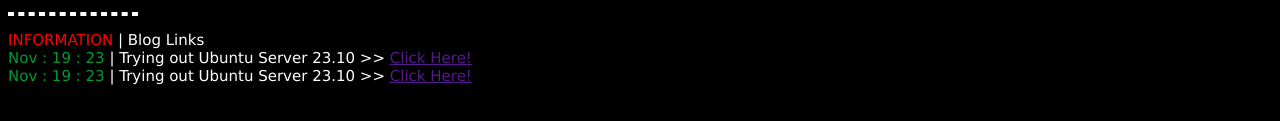
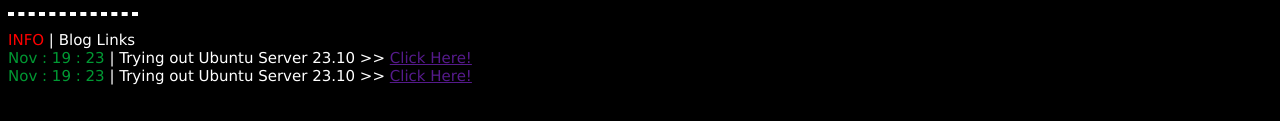
Before and after one commit to alfredrb/alfredrb.github.io, a plain HTML site: page index.html in a window 1280 px wide. Shown: the part 168-289 px from the top of the page. Drawn offline with Linux system fonts and the light colour scheme.

Commit message:
Update index.html

```diff
--- a/index.html
+++ b/index.html
@@ -28,7 +28,7 @@
 <div class="BlogLinks">
 <p>
 
-		  <red>INFORMATION</red>		      | Blog Links
+      <red>INFO</red>		             | Blog Links
 <br>	<green>Nov : 19 : 23</green>		| Trying out Ubuntu Server 23.10 >> <a href="">Click Here!</a>
 <br>	<green>Nov : 19 : 23</green>		| Trying out Ubuntu Server 23.10 >> <a href="">Click Here!</a>
 
```
